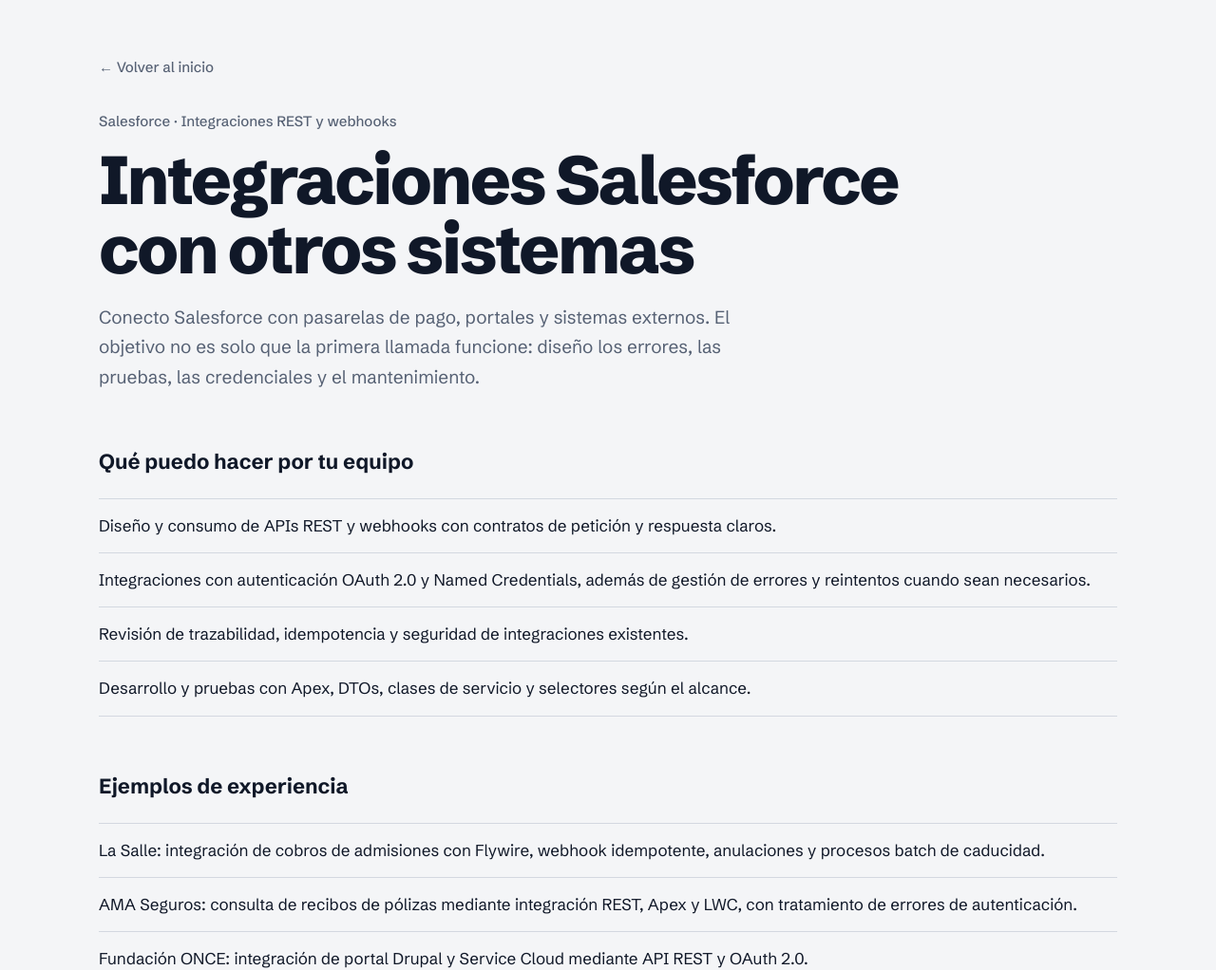
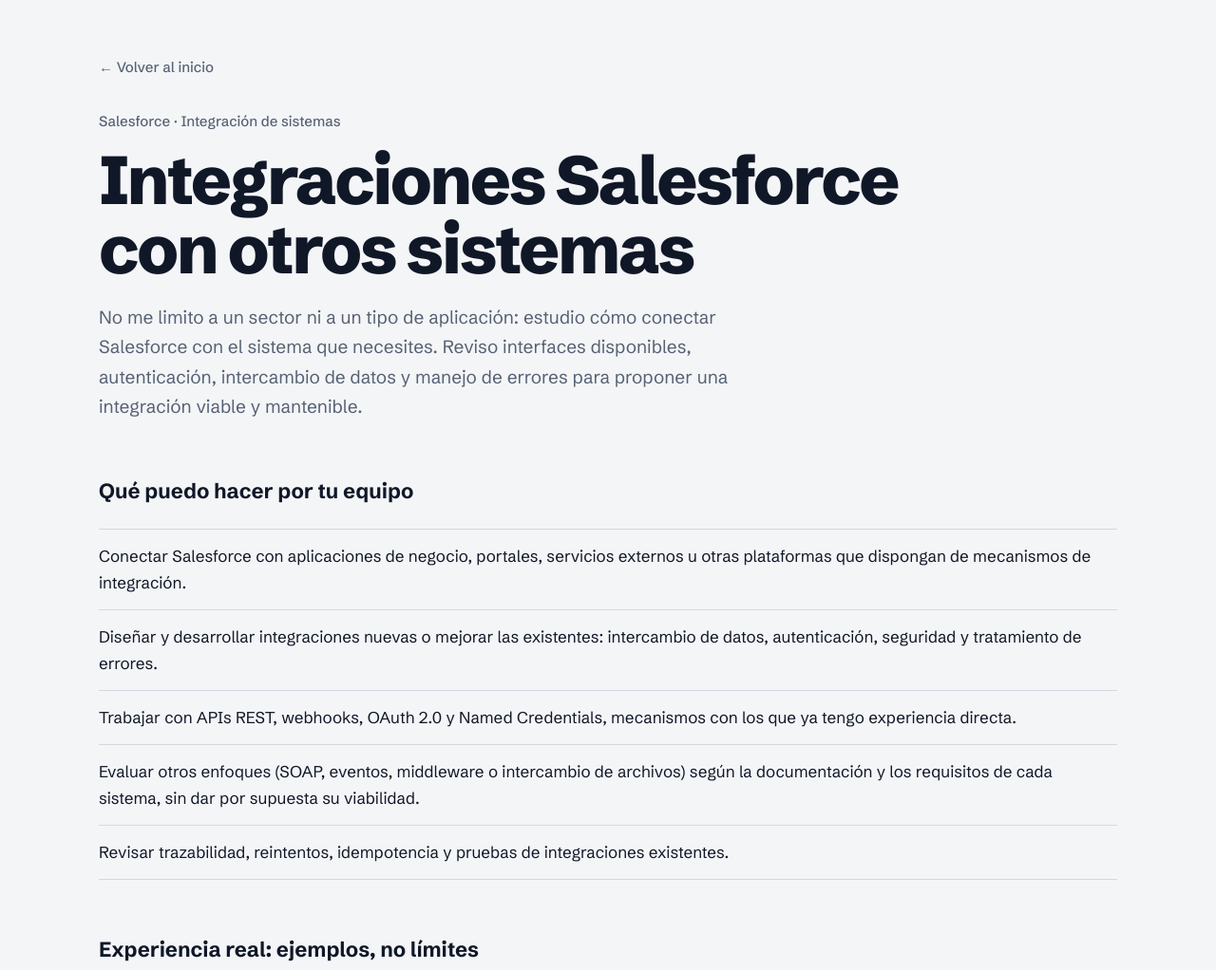
Before and after one commit to Kairveth/web-personal, a plain HTML site: page public/integraciones-salesforce/index.html in a window 1280 px wide. Shown: the top 1022 px of the page at 95% size. Drawn offline with Linux system fonts and the light colour scheme.

Commit message:
copy: position Salesforce integrations broadly with feasibility checks

```diff
--- a/public/integraciones-salesforce/index.html
+++ b/public/integraciones-salesforce/index.html
@@ -3,15 +3,15 @@
 <head>
   <meta charset="utf-8" />
   <meta name="viewport" content="width=device-width, initial-scale=1" />
-  <title>Integraciones Salesforce freelance | APIs REST y webhooks | Pedro Romero</title>
-  <meta name="description" content="Integraciones Salesforce con APIs REST, Named Credentials, OAuth, webhooks y sistemas externos. Diseño, desarrollo y revisión técnica freelance en España." />
+  <title>Integraciones Salesforce con otros sistemas | Pedro Romero</title>
+  <meta name="description" content="Integraciones Salesforce con otras aplicaciones y plataformas. Soluciones adaptadas al sistema, su viabilidad técnica y requisitos de seguridad." />
   <meta name="theme-color" content="#f4f5f7" />
   <link rel="icon" href="/favicon.svg" type="image/svg+xml" />
   <link rel="canonical" href="https://www.pedroralvarez.com/integraciones-salesforce/" />
   <meta property="og:type" content="website" />
   <meta property="og:locale" content="es_ES" />
-  <meta property="og:title" content="Integraciones Salesforce freelance | APIs REST y webhooks | Pedro Romero" />
-  <meta property="og:description" content="Integraciones Salesforce con APIs REST, Named Credentials, OAuth, webhooks y sistemas externos. Diseño, desarrollo y revisión técnica freelance en España." />
+  <meta property="og:title" content="Integraciones Salesforce con otros sistemas | Pedro Romero" />
+  <meta property="og:description" content="Integraciones Salesforce con otras aplicaciones y plataformas. Soluciones adaptadas al sistema, su viabilidad técnica y requisitos de seguridad." />
   <meta property="og:url" content="https://www.pedroralvarez.com/integraciones-salesforce/" />
   <meta property="og:image" content="https://www.pedroralvarez.com/og.png" />
   <meta name="twitter:card" content="summary_large_image" />
@@ -26,20 +26,21 @@
 <a class="skip" href="#main">Saltar al contenido</a>
 <main id="main" class="wrap caso" tabindex="-1">
   <a class="caso-back" href="/">← Volver al inicio</a>
-  <p class="eyebrow">Salesforce · Integraciones REST y webhooks</p>
+  <p class="eyebrow">Salesforce · Integración de sistemas</p>
   <h1>Integraciones Salesforce con otros sistemas</h1>
-  <p class="lead">Conecto Salesforce con pasarelas de pago, portales y sistemas externos. El objetivo no es solo que la primera llamada funcione: diseño los errores, las pruebas, las credenciales y el mantenimiento.</p>
+  <p class="lead">No me limito a un sector ni a un tipo de aplicación: estudio cómo conectar Salesforce con el sistema que necesites. Reviso interfaces disponibles, autenticación, intercambio de datos y manejo de errores para proponer una integración viable y mantenible.</p>
   <section>
     <h2>Qué puedo hacer por tu equipo</h2>
     <ul>
-      <li>Diseño y consumo de APIs REST y webhooks con contratos de petición y respuesta claros.</li>
-      <li>Integraciones con autenticación OAuth 2.0 y Named Credentials, además de gestión de errores y reintentos cuando sean necesarios.</li>
-      <li>Revisión de trazabilidad, idempotencia y seguridad de integraciones existentes.</li>
-      <li>Desarrollo y pruebas con Apex, DTOs, clases de servicio y selectores según el alcance.</li>
+      <li>Conectar Salesforce con aplicaciones de negocio, portales, servicios externos u otras plataformas que dispongan de mecanismos de integración.</li>
+      <li>Diseñar y desarrollar integraciones nuevas o mejorar las existentes: intercambio de datos, autenticación, seguridad y tratamiento de errores.</li>
+      <li>Trabajar con APIs REST, webhooks, OAuth 2.0 y Named Credentials, mecanismos con los que ya tengo experiencia directa.</li>
+      <li>Evaluar otros enfoques (SOAP, eventos, middleware o intercambio de archivos) según la documentación y los requisitos de cada sistema, sin dar por supuesta su viabilidad.</li>
+      <li>Revisar trazabilidad, reintentos, idempotencia y pruebas de integraciones existentes.</li>
     </ul>
   </section>
   <section>
-    <h2>Ejemplos de experiencia</h2>
+    <h2>Experiencia real: ejemplos, no límites</h2>
     <ul>
       <li>La Salle: integración de cobros de admisiones con Flywire, webhook idempotente, anulaciones y procesos batch de caducidad.</li>
       <li>AMA Seguros: consulta de recibos de pólizas mediante integración REST, Apex y LWC, con tratamiento de errores de autenticación.</li>
@@ -50,6 +51,7 @@
     <h2>Cómo sería la colaboración</h2>
     <ul>
       <li>Empezamos por el flujo de negocio, los sistemas implicados, los permisos y los errores esperados.</li>
+      <li>Validamos qué interfaces, licencias y permisos existen antes de cerrar el alcance y el presupuesto.</li>
       <li>Definimos entregables y pruebas antes del desarrollo o la revisión.</li>
       <li>Entrego código y documentación revisables; cualquier acceso a entornos o datos del cliente requiere autorización.</li>
     </ul>
```
